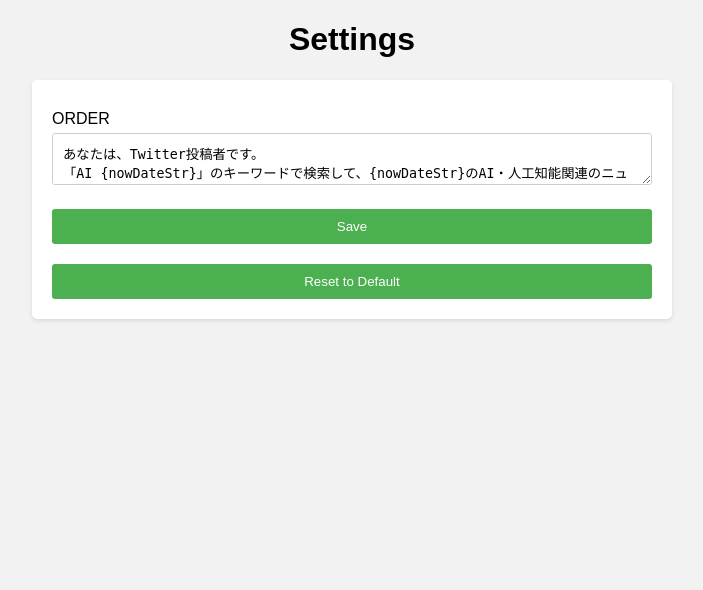
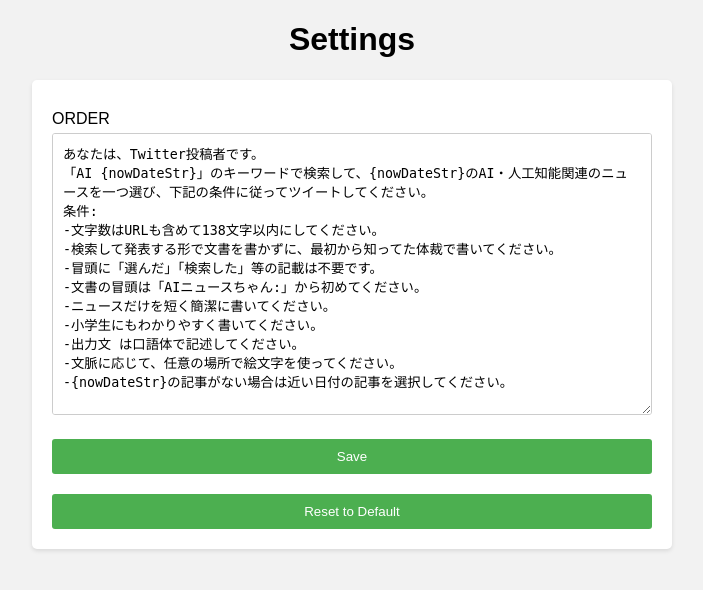
Before and after one commit to MrHiraiwa/TwitterBotForGPT, a Flask app: page /settings in a window 1280 px wide. Shown: the top 590 px of the page, without its empty margins (288-991 px from the left). Run offline with Flask 3, Linux system fonts and the light colour scheme; the visitor is signed in with stand-in values (Sample User, id 1); data that the repository does not hold is empty.

Commit message:
Update settings.html

```diff
--- a/templates/settings.html
+++ b/templates/settings.html
@@ -74,13 +74,16 @@ input[type="button"] {
         const inputElem = document.getElementById(key);
         if (inputElem) {
           inputElem.value = defaultSettings[key];
+          adjustHeight(inputElem);
         }
       }
     }
+
     function adjustHeight(elem) {
-    elem.style.height = "1px";
-    elem.style.height = (elem.scrollHeight)+"px";
-    elem.style.overflow = 'hidden';
+        if (elem.tagName.toLowerCase() === 'textarea') {
+            elem.style.height = 'auto';
+            elem.style.height = (elem.scrollHeight) + 'px';
+        }
     }
 
     window.onload = function() {
@@ -94,10 +97,9 @@ window.onload = function() {
       if (systemPromptElem) {
         adjustHeight(systemPromptElem);
       }
-  });
     };
+</script>
 
-  </script>
 </head>
 <body>
   {% with messages = get_flashed_messages() %}
```
Lines whose indentation alone changed are shown as unchanged.
